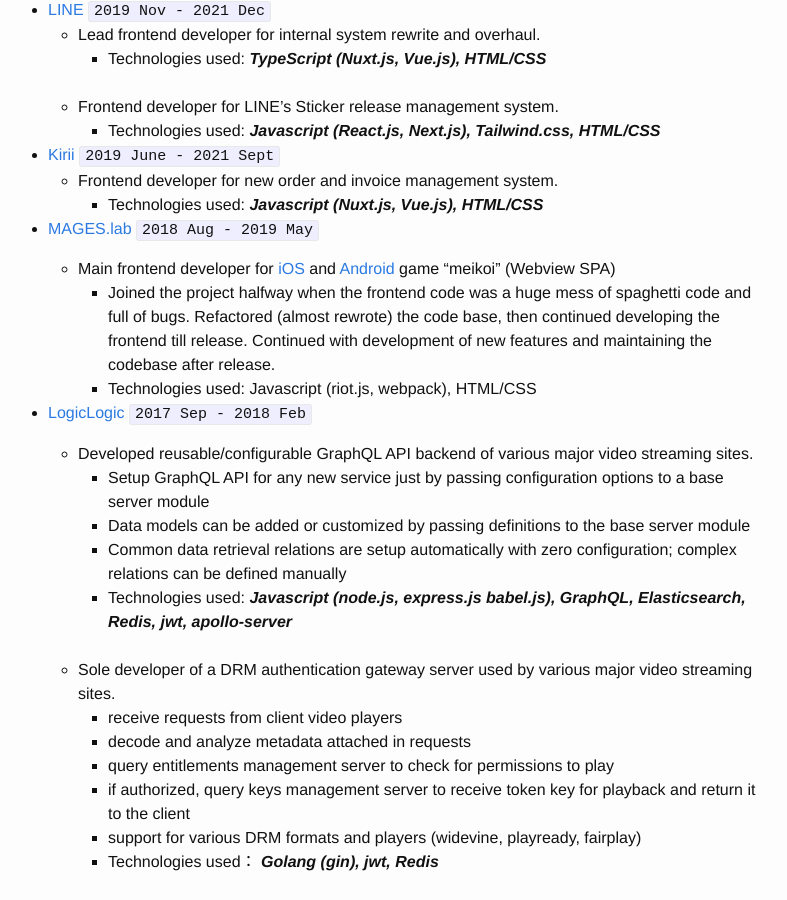
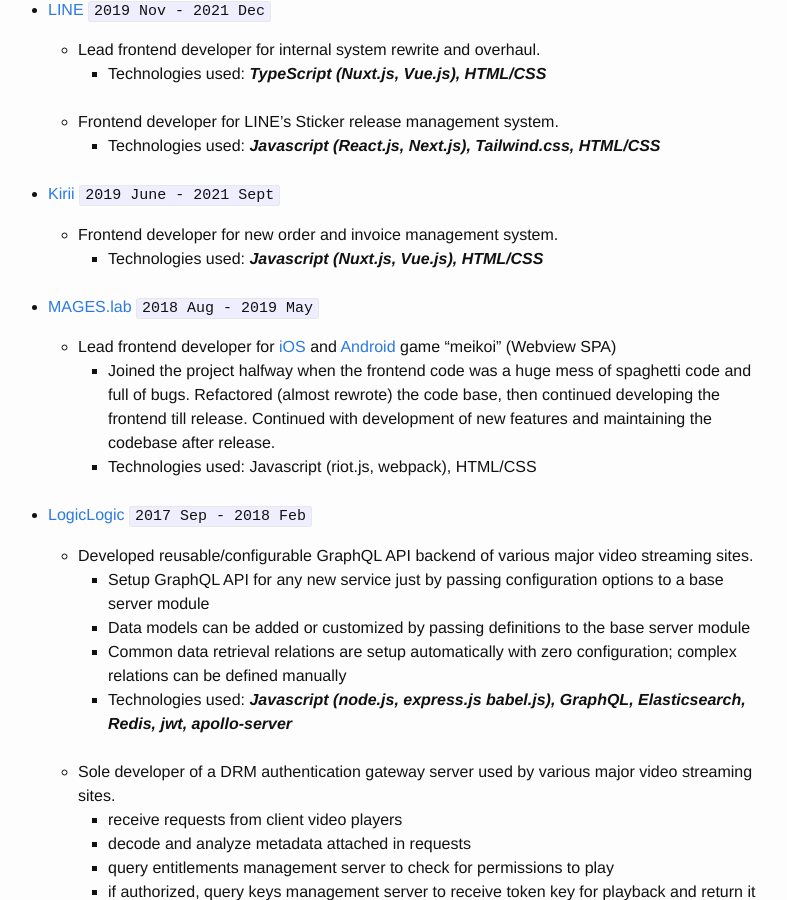
Before and after one commit to brandonwoo/brandonwoo.github.io, a Jekyll site: the page built from resumes/en.md, in a window 1280 px wide and 900 px high, scrolled down 769 px. Shown: the whole window, without its empty margins (252-1039 px from the left). Built offline with Jekyll 4.4.1, drawn with Linux system fonts in a browser that asks for light colours.

Commit message:
fixed formatting

```diff
--- a/resumes/en.md
+++ b/resumes/en.md
@@ -34,23 +34,27 @@ permalink: /resumes/en/
 Software development, translation and consulting services
 
 * [LINE](https://line.me/) `2019 Nov - 2021 Dec`
+
   * Lead frontend developer for internal system rewrite and overhaul.
     * Technologies used: ***TypeScript (Nuxt.js, Vue.js), HTML/CSS***
 <br/>
 
   * Frontend developer for LINE's Sticker release management system.
     * Technologies used: ***Javascript (React.js, Next.js), Tailwind.css, HTML/CSS***
+<br/>
 
 * [Kirii](https://www.kirii.co.jp/) `2019 June - 2021 Sept`
+
   * Frontend developer for new order and invoice management system.
     * Technologies used: ***Javascript (Nuxt.js, Vue.js), HTML/CSS***
+<br/>
 
 * [MAGES.lab](https://mages-lab.jp) `2018 Aug - 2019 May`
 
-  * Main frontend developer for [iOS](https://apps.apple.com/jp/app/%E3%82%81%E3%81%84%E3%81%93%E3%81%84-%E6%98%8E%E6%B2%BB%E6%9D%B1%E4%BA%B0%E6%81%8B%E4%BC%BD-%E3%83%8F%E3%83%B0%E3%82%AB%E3%83%A9%E3%83%87%E3%83%B1%E3%83%88/id1352250862) and [Android](https://play.google.com/store/apps/details?id=com.mages.meikoidate) game "meikoi" (Webview SPA)
+  * Lead frontend developer for [iOS](https://apps.apple.com/jp/app/%E3%82%81%E3%81%84%E3%81%93%E3%81%84-%E6%98%8E%E6%B2%BB%E6%9D%B1%E4%BA%B0%E6%81%8B%E4%BC%BD-%E3%83%8F%E3%83%B0%E3%82%AB%E3%83%A9%E3%83%87%E3%83%B1%E3%83%88/id1352250862) and [Android](https://play.google.com/store/apps/details?id=com.mages.meikoidate) game "meikoi" (Webview SPA)
     * Joined the project halfway when the frontend code was a huge mess of spaghetti code and full of bugs. Refactored (almost rewrote) the code base, then continued developing the frontend till release. Continued with development of new features and maintaining the codebase after release.
     * Technologies used: Javascript (riot.js, webpack), HTML/CSS
-
+<br/>
 
 * [LogicLogic](https://www.logiclogic.jp/) `2017 Sep - 2018 Feb`
 
```
Also changed, not shown: resumes/jp.md (+6 -3 lines).
